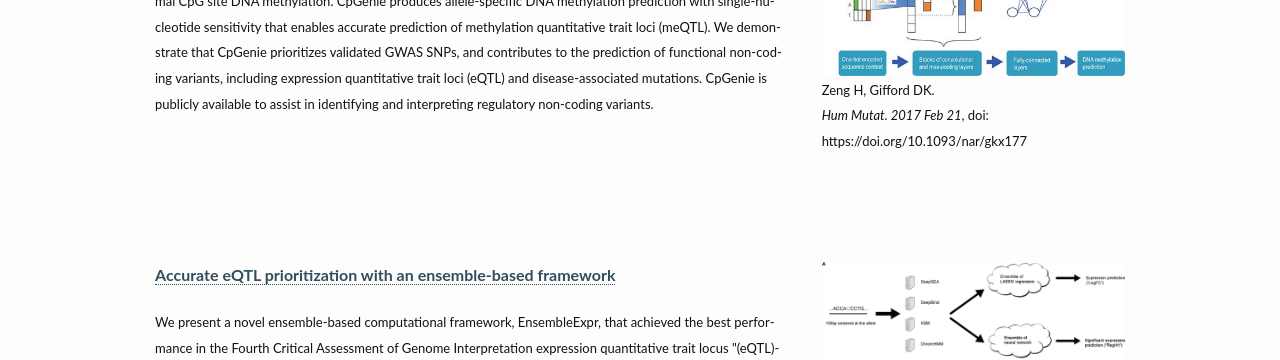
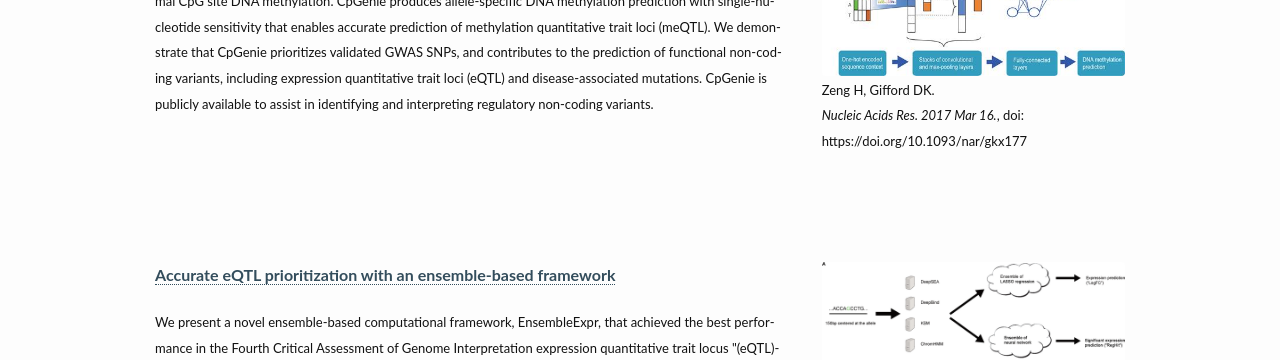
Before and after one commit to gifford-lab/gifford-lab.github.io, a Jekyll site: the page built from pages/publications.md, in a window 1280 px wide and 900 px high, scrolled down 724 px. Shown: the part 153-513 px from the top of the window. Built offline with Jekyll 4.4.1, drawn with Linux system fonts in a browser that asks for light colours.

Commit message:
corrected Zeng 2017 Predicting

```diff
--- a/pages/publications.md
+++ b/pages/publications.md
@@ -20,7 +20,7 @@ permalink: "/publications/"
     <div class="medium-4 columns b30">
         <img src="{{ site.url }}/images/zeng-2017-Predicting-impact.jpeg" alt="">
         <p> <font size="2">Zeng H, Gifford DK.
-        <br> <i>Hum Mutat. 2017 Feb 21</i>, doi:
+        <br> <i>Nucleic Acids Res. 2017 Mar 16.</i>, doi:
  https://doi.org/10.1093/nar/gkx177
  </font></p>
     </div><!-- /.medium-6.columns -->
```
